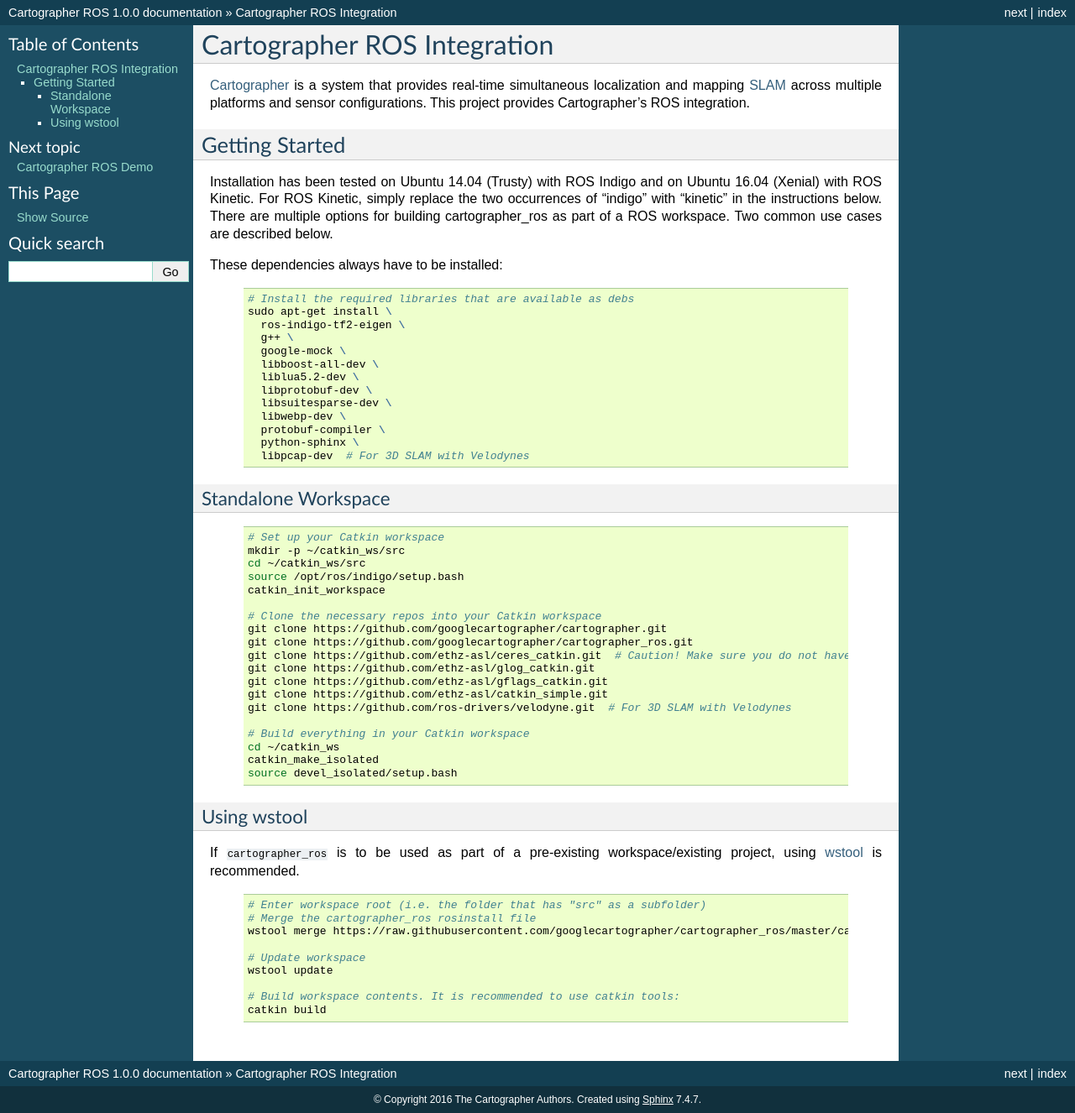
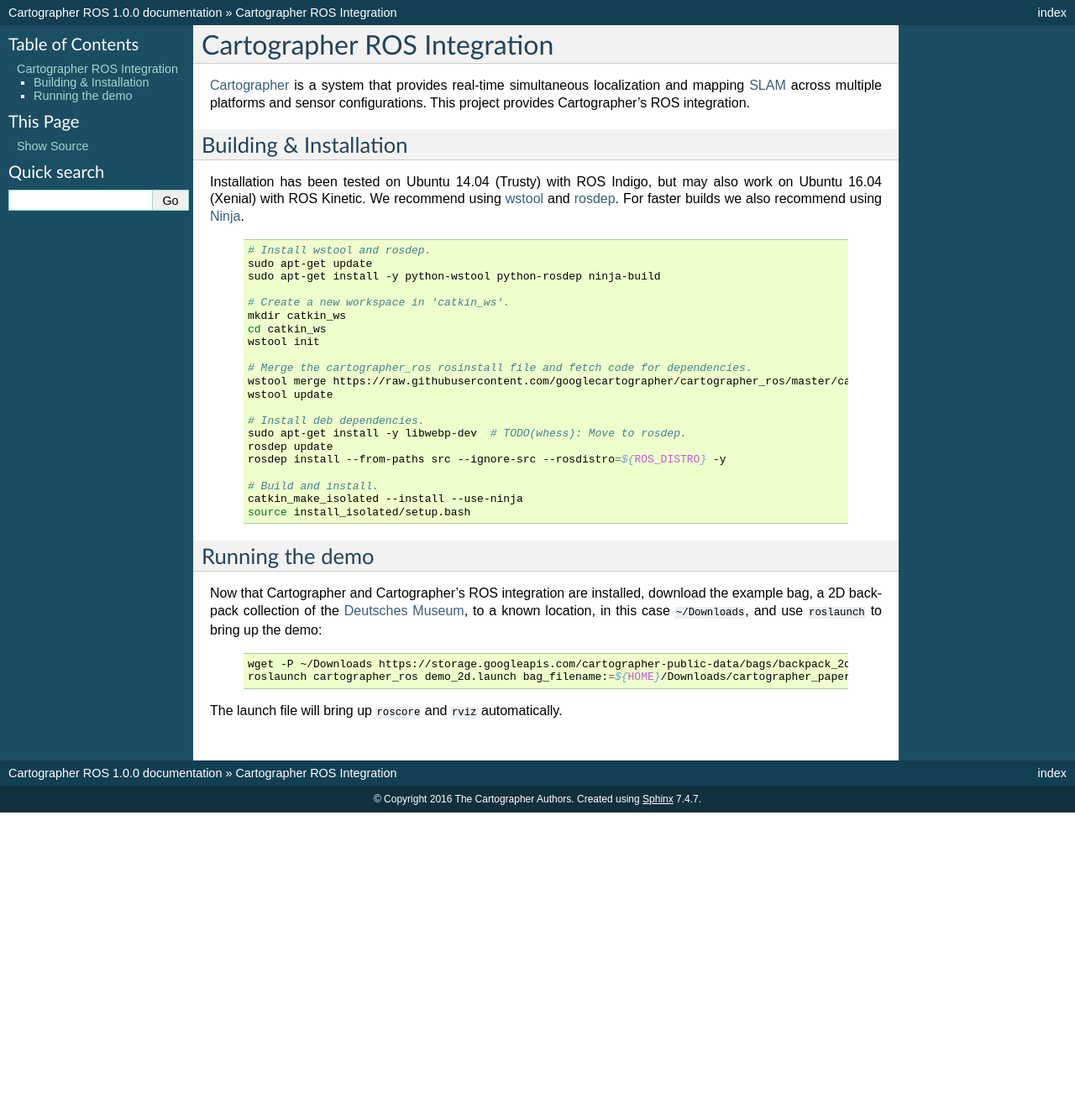
Before and after one commit to cartographer-project/cartographer_ros, a Sphinx documentation site: the page built from docs/source/index.rst, in a window 1280 px wide. Shown: the whole page at 84% size. Built offline with Sphinx 7.4.7, drawn with Linux system fonts in a browser that asks for light colours; after the commit the page ends 968 px from its top, so only the background shows below that.

Commit message:
Improved documentation of cartographer_ros.
Use wstool and rosdep to fetch dependencies.

```diff
--- a/README.rst
+++ b/README.rst
@@ -25,8 +25,8 @@
 and mapping `SLAM`_ across multiple platforms and sensor configurations. This
 project provides Cartographer's ROS integration.
 
-.. _Cartographer: http://www.github.com/googlecartographer/cartographer
-.. _SLAM: http://en.wikipedia.org/wiki/Simultaneous_localization_and_mapping
+.. _Cartographer: https://github.com/googlecartographer/cartographer
+.. _SLAM: https://en.wikipedia.org/wiki/Simultaneous_localization_and_mapping
 
 Documentation
 =============
--- a/docs/source/demo.rst
+++ /dev/null
@@ -1,31 +0,0 @@
-.. Copyright 2016 The Cartographer Authors
-
-.. Licensed under the Apache License, Version 2.0 (the "License");
-   you may not use this file except in compliance with the License.
-   You may obtain a copy of the License at
-
-..      http://www.apache.org/licenses/LICENSE-2.0
-
-.. Unless required by applicable law or agreed to in writing, software
-   distributed under the License is distributed on an "AS IS" BASIS,
-   WITHOUT WARRANTIES OR CONDITIONS OF ANY KIND, either express or implied.
-   See the License for the specific language governing permissions and
-   limitations under the License.
-
-=====================
-Cartographer ROS Demo
-=====================
-
-First, follow the installation instructions in the :ref:`getting-started` section.
-
-Now that Cartographer and Cartographer's ROS integration are installed,
-download the example bag, a 2D backpack collection of the `Deutsches Museum
-<https://en.wikipedia.org/wiki/Deutsches_Museum>`_, to a known location, in
-this case ``~/Downloads``, and use ``roslaunch`` to bring up the demo:
-
-  .. code-block:: bash
-
-    wget -P ~/Downloads https://storage.googleapis.com/cartographer-public-data/bags/backpack_2d/cartographer_paper_deutsches_museum.bag
-    roslaunch cartographer_ros demo_2d.launch bag_filename:=${HOME}/Downloads/cartographer_paper_deutsches_museum.bag
-
-The launch file will bring up ``roscore`` and ``rviz`` automatically.
--- a/docs/source/index.rst
+++ b/docs/source/index.rst
@@ -20,84 +20,59 @@
    :maxdepth: 2
    :hidden:
 
-   demo
-
 `Cartographer`_ is a system that provides real-time simultaneous localization
 and mapping `SLAM`_ across multiple platforms and sensor configurations. This
 project provides Cartographer's ROS integration.
 
 .. _Cartographer: https://github.com/googlecartographer/cartographer
-.. _SLAM: http://en.wikipedia.org/wiki/Simultaneous_localization_and_mapping
+.. _SLAM: https://en.wikipedia.org/wiki/Simultaneous_localization_and_mapping
 
 .. _getting-started:
 
-Getting Started
-===============
+Building & Installation
+=======================
 
-Installation has been tested on Ubuntu 14.04 (Trusty) with ROS Indigo and on
-Ubuntu 16.04 (Xenial) with ROS Kinetic. For ROS Kinetic, simply replace the two
-occurrences of "indigo" with "kinetic" in the instructions below. There are
-multiple options for building cartographer_ros as part of a ROS workspace. Two
-common use cases are described below.
-
-These dependencies always have to be installed:
+Installation has been tested on Ubuntu 14.04 (Trusty) with ROS Indigo, but may
+also work on Ubuntu 16.04 (Xenial) with ROS Kinetic. We recommend using
+`wstool <http://wiki.ros.org/wstool>`_ and
+`rosdep <http://wiki.ros.org/rosdep>`_. For faster builds we also recommend
+using `Ninja <https://ninja-build.org>`_.
 
   .. code-block:: bash
 
-    # Install the required libraries that are available as debs
-    sudo apt-get install \
-      ros-indigo-tf2-eigen \
-      g++ \
-      google-mock \
-      libboost-all-dev \
-      liblua5.2-dev \
-      libprotobuf-dev \
-      libsuitesparse-dev \
-      libwebp-dev \
-      protobuf-compiler \
-      python-sphinx \
-      libpcap-dev  # For 3D SLAM with Velodynes
+    # Install wstool and rosdep.
+    sudo apt-get update
+    sudo apt-get install -y python-wstool python-rosdep ninja-build
 
-Standalone Workspace
---------------------
+    # Create a new workspace in 'catkin_ws'.
+    mkdir catkin_ws
+    cd catkin_ws
+    wstool init
+
+    # Merge the cartographer_ros rosinstall file and fetch code for dependencies.
+    wstool merge https://raw.githubusercontent.com/googlecartographer/cartographer_ros/master/cartographer_ros.rosinstall
+    wstool update
+
+    # Install deb dependencies.
+    sudo apt-get install -y libwebp-dev  # TODO(whess): Move to rosdep.
+    rosdep update
+    rosdep install --from-paths src --ignore-src --rosdistro=${ROS_DISTRO} -y
+
+    # Build and install.
+    catkin_make_isolated --install --use-ninja
+    source install_isolated/setup.bash
+
+Running the demo
+================
+
+Now that Cartographer and Cartographer's ROS integration are installed,
+download the example bag, a 2D backpack collection of the `Deutsches Museum
+<https://en.wikipedia.org/wiki/Deutsches_Museum>`_, to a known location, in
+this case ``~/Downloads``, and use ``roslaunch`` to bring up the demo:
 
   .. code-block:: bash
 
-    # Set up your Catkin workspace
-    mkdir -p ~/catkin_ws/src
-    cd ~/catkin_ws/src
-    source /opt/ros/indigo/setup.bash
-    catkin_init_workspace
+    wget -P ~/Downloads https://storage.googleapis.com/cartographer-public-data/bags/backpack_2d/cartographer_paper_deutsches_museum.bag
+    roslaunch cartographer_ros demo_2d.launch bag_filename:=${HOME}/Downloads/cartographer_paper_deutsches_museum.bag
 
-    # Clone the necessary repos into your Catkin workspace
-    git clone https://github.com/googlecartographer/cartographer.git
-    git clone https://github.com/googlecartographer/cartographer_ros.git
-    git clone https://github.com/ethz-asl/ceres_catkin.git  # Caution! Make sure you do not have "suitesparse" in your Catkin workspace
-    git clone https://github.com/ethz-asl/glog_catkin.git
-    git clone https://github.com/ethz-asl/gflags_catkin.git
-    git clone https://github.com/ethz-asl/catkin_simple.git
-    git clone https://github.com/ros-drivers/velodyne.git  # For 3D SLAM with Velodynes
-
-    # Build everything in your Catkin workspace
-    cd ~/catkin_ws
-    catkin_make_isolated
-    source devel_isolated/setup.bash
-
-Using wstool
-------------
-
-If ``cartographer_ros`` is to be used as part of a pre-existing
-workspace/existing project, using `wstool <http://wiki.ros.org/wstool>`_ is
-recommended.
-
-  .. code-block:: bash
-
-    # Enter workspace root (i.e. the folder that has "src" as a subfolder)
-    # Merge the cartographer_ros rosinstall file
-    wstool merge https://raw.githubusercontent.com/googlecartographer/cartographer_ros/master/cartographer_ros.rosinstall
-
-    # Update workspace
-    wstool update
-
-    # Build workspace contents. It is recommended to use catkin tools:
-    catkin build
+The launch file will bring up ``roscore`` and ``rviz`` automatically.
```
